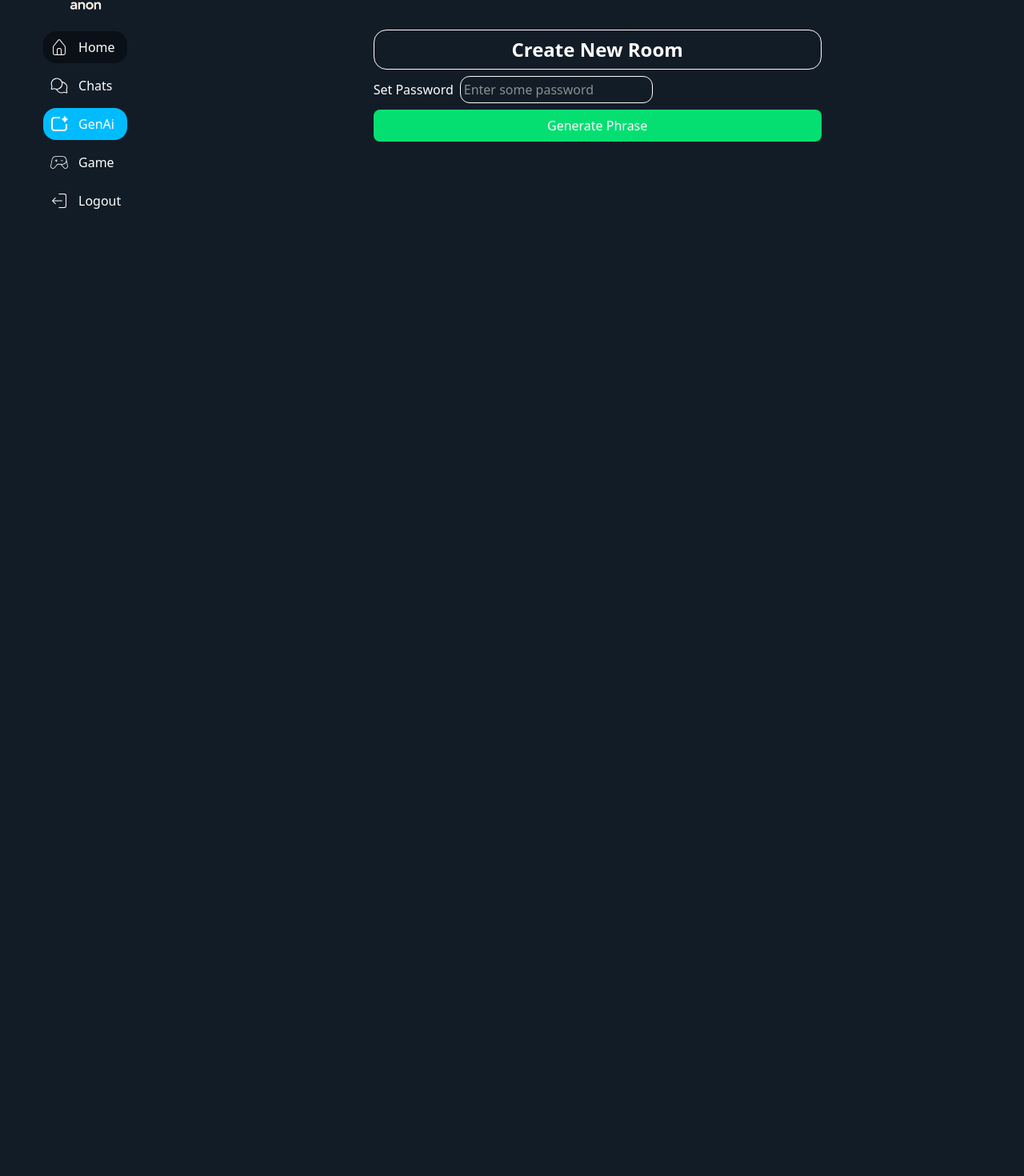
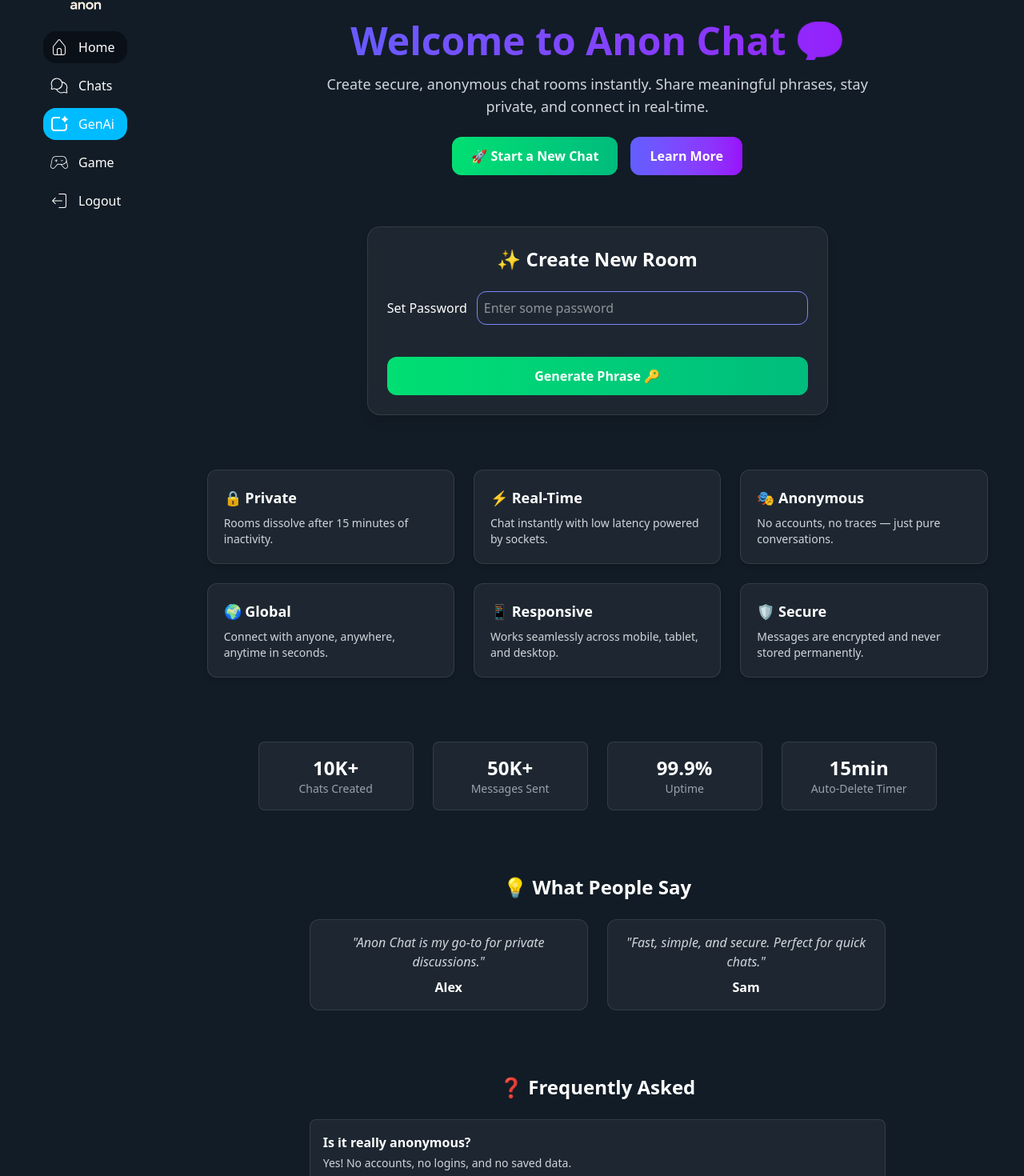
Before and after one commit to MoonLightCodes/Anon-client, a React (Vite) app: page /home in a window 1280 px wide. Shown: the part 53-1523 px from the top of the page at 80% size. Before the commit the page ends 800 px from the top, so only its background shows below. Built offline with nearby package versions, Linux system fonts and the light colour scheme; no server answers; sample sign-in values are in the browser's storage.

Commit message:
style changed

```diff
--- a/src/components/NewChat.jsx
+++ b/src/components/NewChat.jsx
@@ -3,11 +3,9 @@ import { TfiClose } from "react-icons/tfi";
 import { useGlobalContext } from "../context/ContextProvider";
 import { createRoom } from "../server/homePage";
 import { useThrottling } from "../utils/throttling";
-import { useRef } from "react";
 
 const NewChat = () => {
   const { state, dispatch } = useGlobalContext();
-
   const throttlingFn = useCallback(useThrottling(), []);
   const [joinRoomStatus, setJoinRoomStatus] = useState("idle");
 
@@ -15,7 +13,7 @@ const NewChat = () => {
     dispatch({ type: "TOGGLE_NEW_CHAT_MODEL" });
     dispatch({ type: "SET_NAME_NEW_CHAT_MODEL", value: "" });
     dispatch({ type: "SET_ROOMPHRASE_NEW_CHAT_MODEL", value: "" });
-    dispatch({ type: "SET_PASS_NEW_CHAT_MODEL", value: "" }); // ✅ Reset password
+    dispatch({ type: "SET_PASS_NEW_CHAT_MODEL", value: "" });
     dispatch({ type: "SET_ERROR_NEW_CHAT_MODEL", value: null });
     dispatch({ type: "SET_LOADING_NEW_CHAT_MODEL", value: false });
     dispatch({ type: "SET_SUCCESS_NEW_CHAT_MODEL", value: "" });
@@ -26,7 +24,7 @@ const NewChat = () => {
     if (state.newChatModel.roomPhrase.trim().split(" ").length !== 4) {
       dispatch({
         type: "SET_ERROR_NEW_CHAT_MODEL",
-        value: "Enter the Phrase properly or Name Atleast 5 characters",
+        value: "Enter a valid 4-word phrase and Name (min 5 chars)",
       });
       return;
     }
@@ -50,12 +48,7 @@ const NewChat = () => {
       "SET_LOADING_NEW_CHAT_MODEL",
       "SET_ERROR_NEW_CHAT_MODEL"
     );
-  }, [
-    state.newChatModel.roomPass,
-    state.newChatModel.roomPhrase,
-    throttlingFn,
-    dispatch,
-  ]);
+  }, [state.newChatModel.roomPass, state.newChatModel.roomPhrase, throttlingFn, dispatch]);
 
   useEffect(() => {
     if (
@@ -66,7 +59,7 @@ const NewChat = () => {
     ) {
       dispatch({
         type: "SET_SUCCESS_NEW_CHAT_MODEL",
-        value: "Room Joined Successfully",
+        value: "Room Joined Successfully 🎉",
       });
 
       const timeout = setTimeout(() => {
@@ -77,54 +70,52 @@ const NewChat = () => {
 
       return () => clearTimeout(timeout);
     }
-  }, [
-    joinRoomStatus,
-    state.newChatModel.error,
-    state.newChatModel.loading,
-    state.newChatModel.roomPhrase,
-    dispatch,
-  ]);
+  }, [joinRoomStatus, state.newChatModel.error, state.newChatModel.loading, state.newChatModel.roomPhrase, dispatch, handleModelClose]);
 
   return (
-    <div className="fixed z-10 sm:max-w-4xl top-20 sm:top-10 flex flex-col rounded-2xl bg-[#090e13] left-1/2 -translate-x-1/2 min-h-[30vh] w-[90vw] sm:w-[60vw]">
-      <div className="relative">
+    <div className="fixed z-20 top-20 sm:top-10 left-1/2 -translate-x-1/2 min-h-[35vh] w-[90vw] sm:w-[60vw] rounded-2xl bg-[#090e13] shadow-[0_0_40px_rgba(0,255,170,0.3)] p-6 flex flex-col items-center animate-fade-in">
+      {/* Close Button */}
       <TfiClose
-          className="absolute -top-2 -right-2 bg-red-400 rounded-full p-1 text-2xl cursor-pointer"
+        className="absolute -top-3 -right-3 bg-red-500 hover:bg-red-600 text-white rounded-full p-1 text-2xl cursor-pointer shadow-md transition-all duration-300"
         title="close"
         onClick={handleModelClose}
       />
-      </div>
 
+      {/* Success */}
       {state.newChatModel.success && !state.newChatModel.error && (
-        <div className="text-2xl text-green-400 text-center">
+        <div className="text-2xl text-green-400 font-semibold animate-pulse drop-shadow-md">
           {state.newChatModel.success}
         </div>
       )}
 
+      {/* Error */}
       {state.newChatModel.error ? (
-        <div className="text-red-400 mt-10 text-center p-2 flex flex-col justify-center gap-4">
+        <div className="text-red-400 mt-10 text-center p-4 flex flex-col justify-center gap-4 bg-red-950/30 rounded-xl shadow-lg">
           {state.newChatModel.error}
           <button
-            className="bg-green-400 p-2 rounded-2xl text-white mx-auto cursor-pointer"
+            className="bg-green-500 hover:bg-green-600 px-4 py-2 rounded-xl text-white mx-auto cursor-pointer transition-all duration-300"
             onClick={() => {
               dispatch({ type: "SET_ERROR_NEW_CHAT_MODEL", value: "" });
               dispatch({ type: "SET_SUCCESS_NEW_CHAT_MODEL", value: "" });
               setJoinRoomStatus("idle");
             }}
           >
-            Retry
+            🔄 Retry
           </button>
         </div>
       ) : (
         <>
-          <div className="flex flex-col items-center ml-2 mt-10 gap-2">
-            <div className="flex flex-col gap-2 group items-center">
-              <div className="flex gap-2 items-center">
-                <label htmlFor="RoomPhrase">Room ID:</label>
+          {/* Input Fields */}
+          <div className="flex flex-col items-center mt-6 gap-6 w-full sm:w-[80%]">
+            {/* Room Phrase */}
+            <div className="flex flex-col gap-2 w-full">
+              <label htmlFor="RoomPhrase" className="text-white font-medium">
+                Room ID (4-word phrase):
+              </label>
               <input
                 type="text"
-                  className="outline-none ml-4 border rounded-2xl p-1"
-                  placeholder="Enter The Room Phrase"
+                className="outline-none border border-gray-600 focus:border-green-400 focus:ring-2 focus:ring-green-400/60 bg-[#0d141a] text-white rounded-xl p-3 transition-all duration-300"
+                placeholder="eg: sky blue river stone"
                 id="RoomPhrase"
                 value={state.newChatModel.roomPhrase}
                 onChange={(e) =>
@@ -135,20 +126,16 @@ const NewChat = () => {
                 }
               />
             </div>
-              <div className="text-red-400 text-sm text-center hidden group-focus-within:block">
-                enter the phrase with spaces between
-              </div>
-            </div>
 
-            {/* ✅ Password Input */}
-            <div className="flex flex-col group gap-2 items-center">
-              <div className="flex gap-3">
-                {" "}
-                <label htmlFor="pass">Password:</label>
+            {/* Password */}
+            <div className="flex flex-col gap-2 w-full">
+              <label htmlFor="pass" className="text-white font-medium">
+                Password (optional):
+              </label>
               <input
-                  type="text"
-                  className="outline-none border rounded-2xl p-1"
-                  placeholder="Enter Password (optional)"
+                type="password"
+                className="outline-none border border-gray-600 focus:border-green-400 focus:ring-2 focus:ring-green-400/60 bg-[#0d141a] text-white rounded-xl p-3 transition-all duration-300"
+                placeholder="Enter password or leave empty"
                 id="pass"
                 value={state.newChatModel.roomPass}
                 onChange={(e) =>
@@ -159,20 +146,17 @@ const NewChat = () => {
                 }
               />
             </div>
-              <div className="text-red-400 text-sm text-center hidden group-focus-within:block">
-                leave this feild if room is open
-              </div>
-            </div>
           </div>
 
+          {/* Join Button */}
           <button
-            className="bg-green-400 flex items-center gap-2 mx-auto p-2 rounded-2xl mt-3 cursor-pointer"
+            className="bg-green-500 hover:bg-green-600 flex items-center gap-2 px-6 py-3 rounded-2xl mt-6 text-white font-semibold text-lg shadow-lg shadow-green-500/30 cursor-pointer transition-all duration-300 hover:scale-105"
             title="Join Room"
             onClick={handleCreateRoom}
           >
-            Join Room{" "}
+            🚀 Join Room{" "}
             {state.newChatModel.loading && (
-              <div className="border-2 border-transparent rounded-full border-x-white animate-spin w-4 h-4" />
+              <div className="border-2 border-transparent rounded-full border-x-white animate-spin w-5 h-5" />
             )}
           </button>
         </>
--- a/src/index.css
+++ b/src/index.css
@@ -21,3 +21,8 @@ body {
 .noScroll::-webkit-scrollbar {
   display: none;
 }
+
+@keyframes fadeIn { from {opacity:0;} to {opacity:1;} }
+@keyframes scaleUp { from {transform:scale(0.9);opacity:0;} to {transform:scale(1);opacity:1;} }
+.animate-fadeIn { animation: fadeIn 0.3s ease-in-out; }
+.animate-scaleUp { animation: scaleUp 0.3s ease-in-out; }
--- a/src/pages/Home.jsx
+++ b/src/pages/Home.jsx
@@ -1,27 +1,63 @@
-import React from "react";
+import React, { useEffect } from "react";
 import { useGlobalContext } from "../context/ContextProvider";
 
 const Home = () => {
   const { state, dispatch } = useGlobalContext();
-  // console.log(state.chats)
+
+  // Lock scroll when phrase model is open
+  useEffect(() => {
+    if (state.phraseModel.isOpen) {
+      document.body.style.overflow = "hidden"; // disable scroll
+    } else {
+      document.body.style.overflow = "auto"; // enable scroll back
+    }
+    return () => {
+      document.body.style.overflow = "auto"; // cleanup on unmount
+    };
+  }, [state.phraseModel.isOpen]);
 
   return (
     <div
-      className={`w-full  flex justify-center items-center ${
+      className={`w-full flex flex-col justify-between items-center min-h-screen ${
         state.phraseModel.isOpen ? "pointer-events-none" : ""
       }`}
     >
-      <div className="w-full sm:max-w-xl m-1 mt-20 sm:mt-0 sm:w-[70%] p-2 flex flex-col gap-2 ">
-        <h1 className="text-2xl select-none font-bold text-center rounded-2xl border p-2">
-          Create New Room
+      {/* Hero Section */}
+      <div className="w-full sm:max-w-3xl text-center mt-16 sm:mt-20 px-4">
+        <h1 className="text-5xl  font-extrabold bg-gradient-to-r from-indigo-500 to-purple-600 bg-clip-text text-transparent select-none">
+          Welcome to Anon Chat 💬
         </h1>
-        <form className="group">
-          <div className="flex gap-2 items-center ">
-            <label htmlFor="pass">Set Password</label>
+        <p className="mt-4 text-gray-300 sm:text-lg">
+          Create secure, anonymous chat rooms instantly. Share meaningful
+          phrases, stay private, and connect in real-time.
+        </p>
+        <div className="mt-6 flex justify-center gap-4">
+          <button
+            className="px-6 py-3 bg-gradient-to-r from-green-400 to-emerald-500 rounded-xl cursor-pointer font-semibold text-white hover:scale-105 transition"
+            onClick={() => void dispatch({ type: "PHRASE_MODEL_TOGGLE" })}
+          >
+            🚀 Start a New Chat
+          </button>
+          <button className="px-6 py-3 bg-gradient-to-r from-indigo-500 to-purple-600 rounded-xl cursor-pointer font-semibold text-white hover:scale-105 transition">
+            Learn More
+          </button>
+        </div>
+      </div>
+
+      {/* Create Room Section */}
+      <div className="w-full sm:max-w-xl m-1 mt-12 sm:mt-16 sm:w-[70%] p-6 bg-white/5 rounded-2xl shadow-lg backdrop-blur-lg border border-white/10">
+        <h2 className="text-2xl font-bold text-center mb-6">
+          ✨ Create New Room
+        </h2>
+        <form className="group space-y-4">
+          <div className="flex flex-col sm:flex-row gap-3 sm:items-center">
+            <label htmlFor="pass" className="font-medium">
+              Set Password
+            </label>
             <input
               type="text"
               id="pass"
-              className=" outline-none border p-1 rounded-xl "
+              className="flex-1 outline-none border border-indigo-400 p-2 rounded-xl focus:ring-2 focus:ring-indigo-500 transition"
               placeholder="Enter some password"
               value={state.homePage.createRoomPass}
               onChange={({ target: { value } }) =>
@@ -29,21 +65,138 @@ const Home = () => {
                   type: "SET_CREATE_ROOM_PASS",
                   value: value,
                 })
-
               }
             />
           </div>
           <p className="text-xs text-red-300 hidden group-focus-within:block text-center">
-            "leave this field empty to make the room open for all"
+            Leave this field empty to make the room open for all 🚪
           </p>
         </form>
         <button
-          className="p-2 bg-green-400 rounded-lg cursor-pointer"
-          onClick={() => void(dispatch({ type: "PHRASE_MODEL_TOGGLE" }))}
+          className="mt-6 w-full p-3 bg-gradient-to-r from-green-400 to-emerald-500 rounded-xl cursor-pointer font-semibold text-white hover:scale-105 transition"
+          onClick={() => void dispatch({ type: "PHRASE_MODEL_TOGGLE" })}
         >
-          Generate Phrase
+          Generate Phrase 🔑
         </button>
       </div>
+
+      {/* Features Section */}
+      <div className="mt-16 grid sm:grid-cols-3 gap-6 px-6 w-full sm:max-w-5xl">
+        {[
+          {
+            title: "🔒 Private",
+            desc: "Rooms dissolve after 15 minutes of inactivity.",
+          },
+          {
+            title: "⚡ Real-Time",
+            desc: "Chat instantly with low latency powered by sockets.",
+          },
+          {
+            title: "🎭 Anonymous",
+            desc: "No accounts, no traces — just pure conversations.",
+          },
+          {
+            title: "🌍 Global",
+            desc: "Connect with anyone, anywhere, anytime in seconds.",
+          },
+          {
+            title: "📱 Responsive",
+            desc: "Works seamlessly across mobile, tablet, and desktop.",
+          },
+          {
+            title: "🛡️ Secure",
+            desc: "Messages are encrypted and never stored permanently.",
+          },
+        ].map((feature, i) => (
+          <div
+            key={i}
+            className="p-5 rounded-xl bg-white/5 border border-white/10 shadow-md hover:shadow-xl hover:scale-105 transition"
+          >
+            <h3 className="font-semibold text-lg mb-2">{feature.title}</h3>
+            <p className="text-gray-300 text-sm">{feature.desc}</p>
+          </div>
+        ))}
+      </div>
+
+      {/* Stats Section */}
+      <div className="mt-20 grid grid-cols-2 sm:grid-cols-4 gap-6 w-full sm:max-w-4xl px-6 text-center">
+        {[
+          { value: "10K+", label: "Chats Created" },
+          { value: "50K+", label: "Messages Sent" },
+          { value: "99.9%", label: "Uptime" },
+          { value: "15min", label: "Auto-Delete Timer" },
+        ].map((stat, i) => (
+          <div
+            key={i}
+            className="p-4 rounded-lg bg-white/5 border border-white/10"
+          >
+            <h4 className="text-2xl font-bold text-white">{stat.value}</h4>
+            <p className="text-gray-400 text-sm">{stat.label}</p>
+          </div>
+        ))}
+      </div>
+
+      {/* Testimonials */}
+      <div className="mt-20 px-6 w-full sm:max-w-3xl text-center">
+        <h2 className="text-2xl font-bold mb-6">💡 What People Say</h2>
+        <div className="grid sm:grid-cols-2 gap-6">
+          {[
+            {
+              name: "Alex",
+              text: "Anon Chat is my go-to for private discussions.",
+            },
+            {
+              name: "Sam",
+              text: "Fast, simple, and secure. Perfect for quick chats.",
+            },
+          ].map((t, i) => (
+            <div
+              key={i}
+              className="p-4 rounded-xl bg-white/5 border border-white/10"
+            >
+              <p className="text-gray-300 italic">"{t.text}"</p>
+              <h4 className="mt-2 font-semibold">{t.name}</h4>
+            </div>
+          ))}
+        </div>
+      </div>
+
+      {/* FAQ Section */}
+      <div className="mt-20 px-6 w-full sm:max-w-3xl">
+        <h2 className="text-2xl font-bold text-center mb-6">
+          ❓ Frequently Asked
+        </h2>
+        <div className="space-y-4">
+          {[
+            {
+              q: "Is it really anonymous?",
+              a: "Yes! No accounts, no logins, and no saved data.",
+            },
+            {
+              q: "Do rooms auto-delete?",
+              a: "Yes. After 15 minutes of inactivity, the room dissolves automatically.",
+            },
+            {
+              q: "Is it free?",
+              a: "Absolutely. Anon Chat is free to use with no hidden costs.",
+            },
+          ].map((faq, i) => (
+            <div
+              key={i}
+              className="p-4 rounded-lg bg-white/5 border border-white/10"
+            >
+              <h4 className="font-semibold">{faq.q}</h4>
+              <p className="text-gray-300 text-sm mt-1">{faq.a}</p>
+            </div>
+          ))}
+        </div>
+      </div>
+
+      {/* Footer */}
+      <footer className="mt-20 mb-6 text-center text-gray-400 text-sm">
+        🚀 Built with ❤️ by <span className="font-semibold">Anon</span> · Stay
+        connected, stay safe
+      </footer>
     </div>
   );
 };
```
Also changed, not shown: src/components/PhraseOutModel.jsx (+61 -48 lines), src/pages/Chats.jsx (+35 -20 lines). Lines whose indentation alone changed are shown as unchanged.
